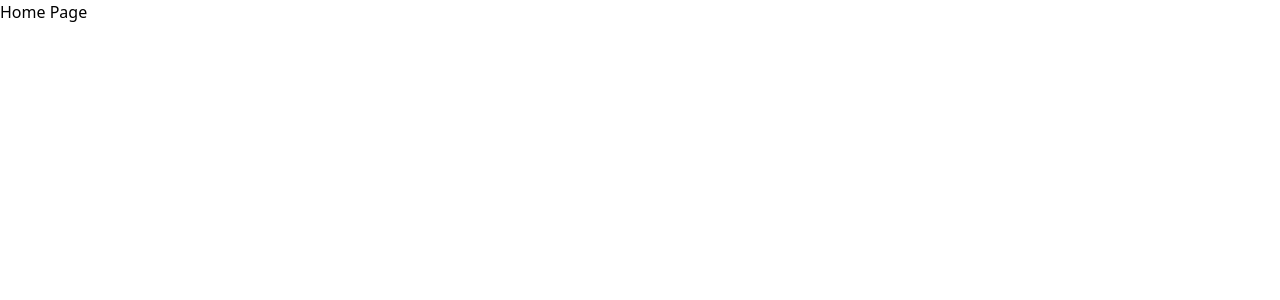
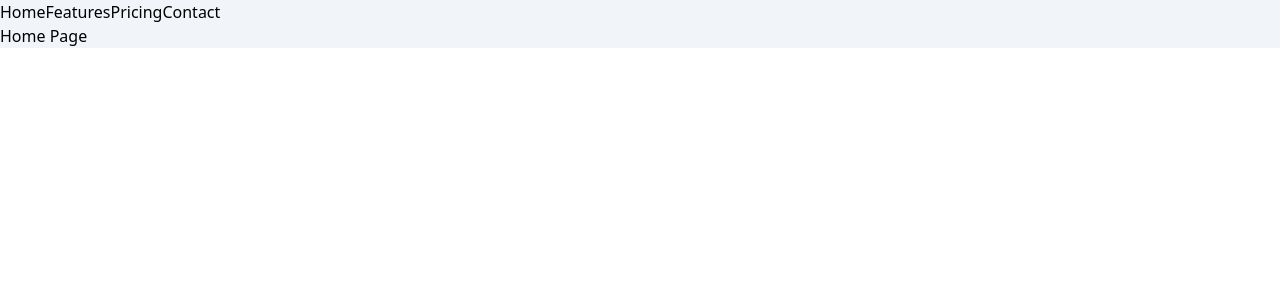
Before and after one commit to saaralozano/spa-router, a Vue app: page / in a window 1280 px wide. Shown: the top 300 px of the page. Built offline with nearby package versions, Linux system fonts and the light colour scheme; the HTML template or start-up script is replaced by a standard one.

Commit message:
Navegación con router

```diff
--- a/package.json
+++ b/package.json
@@ -15,7 +15,8 @@
   "dependencies": {
     "@tailwindcss/vite": "^4.0.14",
     "tailwindcss": "^4.0.14",
-    "vue": "^3.5.13"
+    "vue": "^3.5.13",
+    "vue-router": "^4.5.0"
   },
   "devDependencies": {
     "@tsconfig/node22": "^22.0.0",
--- a/src/App.vue
+++ b/src/App.vue
@@ -1,11 +1,25 @@
 <template>
 
-  <DomusPagina />
+  <main class="bg-slate-100">
+
+    <nav>
+      <RouterLink to="#/">Home</RouterLink>
+      <RouterLink to="#/features">Features</RouterLink>
+      <RouterLink to="#/pricing">Pricing</RouterLink>
+      <RouterLink to="#/contact">Contact</RouterLink>
+    </nav>
+
+    <RouterView />
+
+  </main>
 
 </template>
 
 <script setup lang="ts">
-import DomusPagina from './modulorum/landing/paginae/DomusPagina.vue';
+import { RouterView } from 'vue-router';
+
+
+
 
 </script>
 
--- /dev/null
+++ b/src/router/index.ts
@@ -0,0 +1,31 @@
+import DomusPagina from "@/modulorum/landing/paginae/DomusPagina.vue";
+import { createRouter, createWebHashHistory } from "vue-router";
+
+export const router = createRouter({
+    history: createWebHashHistory( import.meta.env.BASE_URL ),
+
+    routes: [
+        {
+            path: '/',
+            name: 'home',
+            component: DomusPagina,
+        },
+        {
+            path: '/features',
+            name: 'features',
+            component: () => import('@/modulorum/landing/paginae/PeculiaritatesPagina.vue'),
+        },
+        {
+            path: '/pricing',
+            name: 'pricing',
+            component: () => import('@/modulorum/landing/paginae/PretiumPagina.vue'),
+        },
+        {
+            path: '/contact',
+            name: 'contact',
+            component: () => import('@/modulorum/landing/paginae/ContactusPagina.vue'),
+        },
+    ],
+});
+
+export default router;
```
Also changed, not shown: src/main.ts (+6 -1 lines), 1 other file (tests, documents, lock files or other folders).
